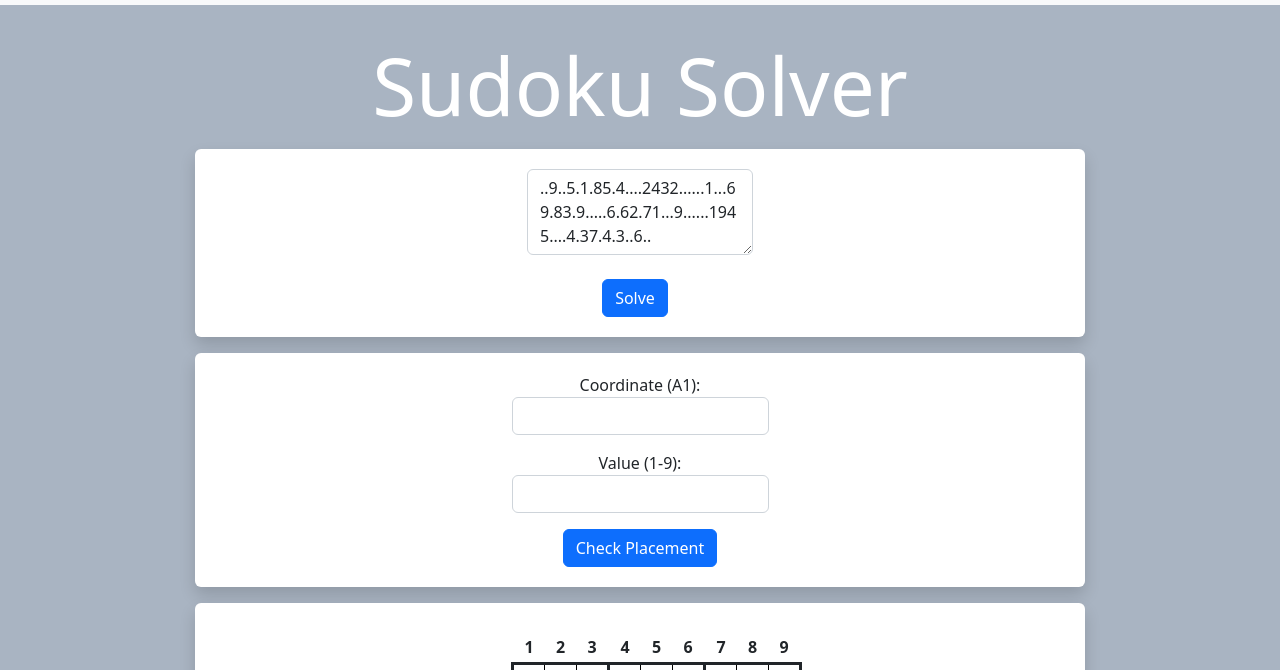
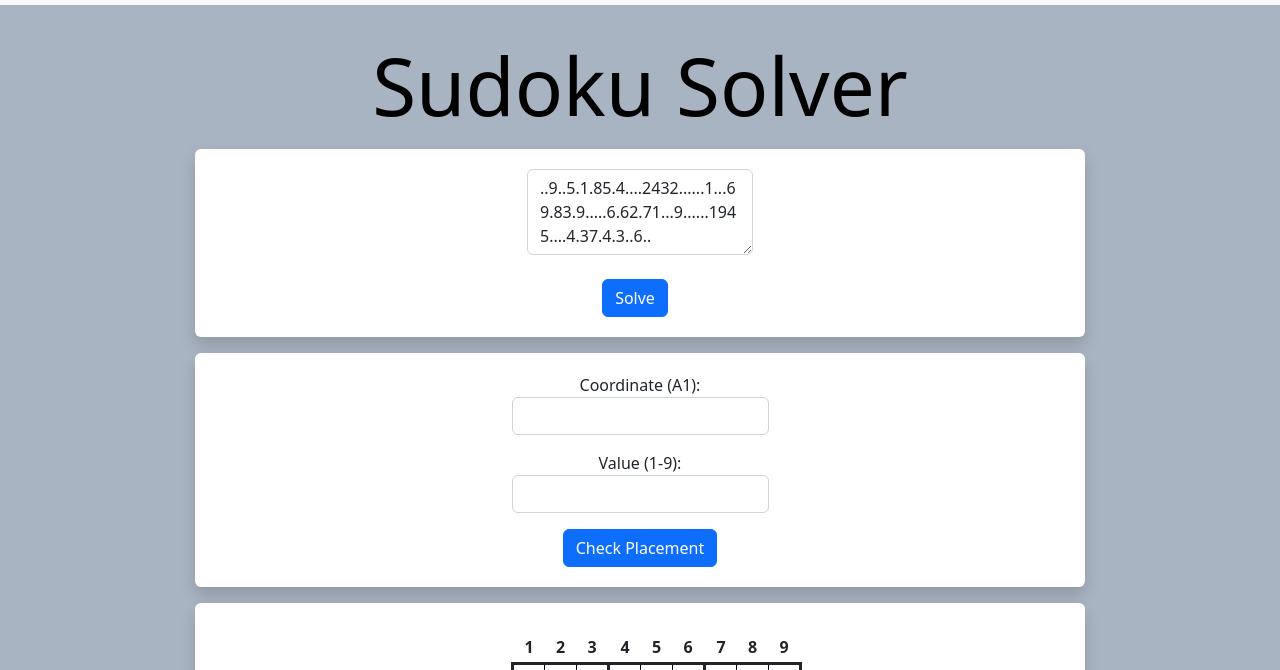
Before and after one commit to al-script/fcc-qa-sudoku-solver, a website: page views/index.html in a window 1280 px wide. Shown: the part 77-747 px from the top of the page. Drawn offline with nearby package versions, Linux system fonts and the light colour scheme.

Commit message:
Improve page title contrast: change to black

```diff
--- a/public/style.css
+++ b/public/style.css
@@ -144,6 +144,10 @@ body {
   text-align: center;
 }
 
+.page-title {
+  color: black !important;
+}
+
 .display-1 {
   color: white;
 }
--- a/views/index.html
+++ b/views/index.html
@@ -133,7 +133,7 @@
         <div class="container d-flex align-items-center justify-content-center">
           <div class="col-10 p-3">
             <div class="row p-3">
-              <div class="display-1">Sudoku Solver</div>
+              <div class="display-1 page-title">Sudoku Solver</div>
 
               <!-- 	<div class="container"> -->
               <!-- 		<div class="form-container"> -->
```
